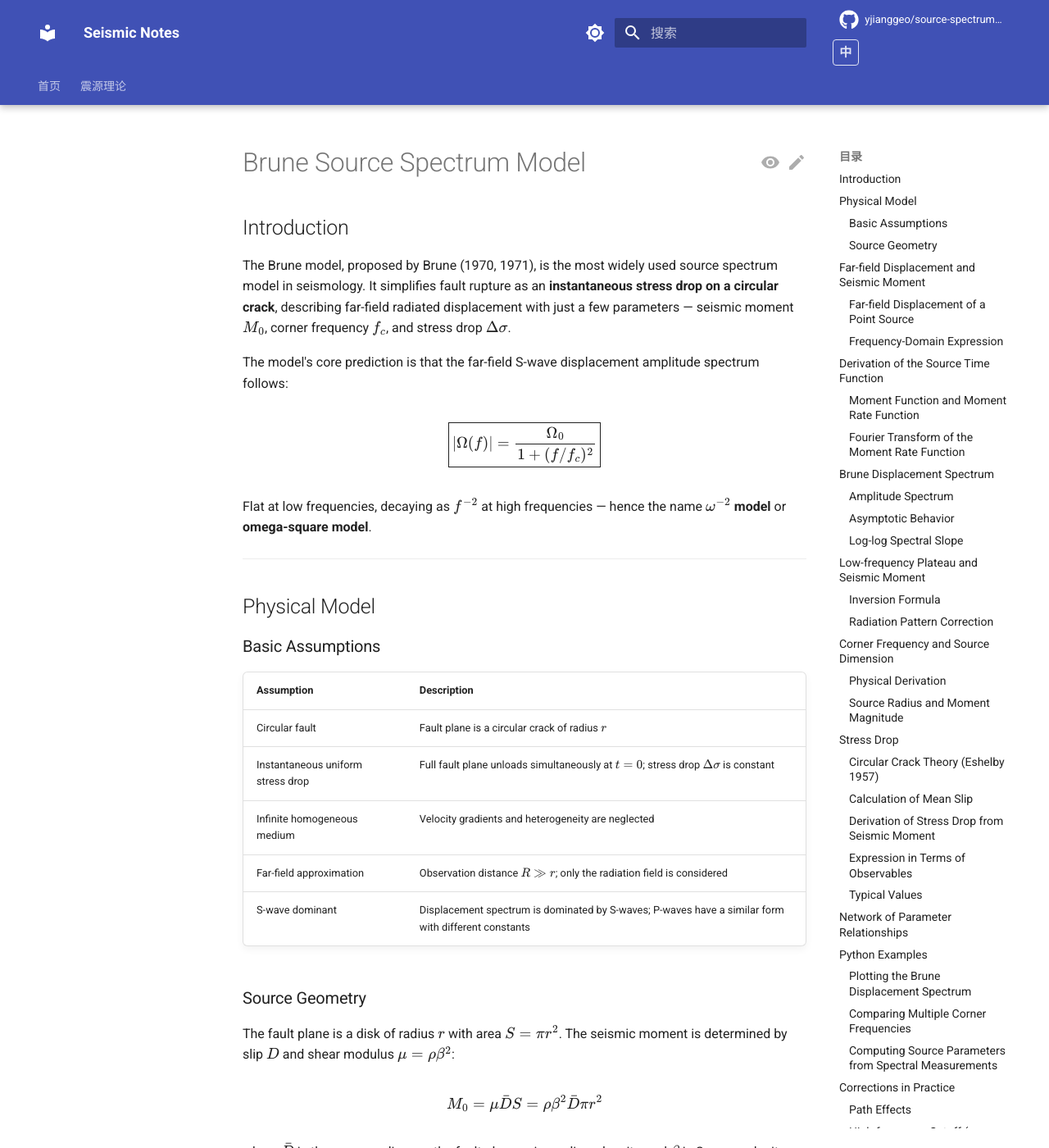
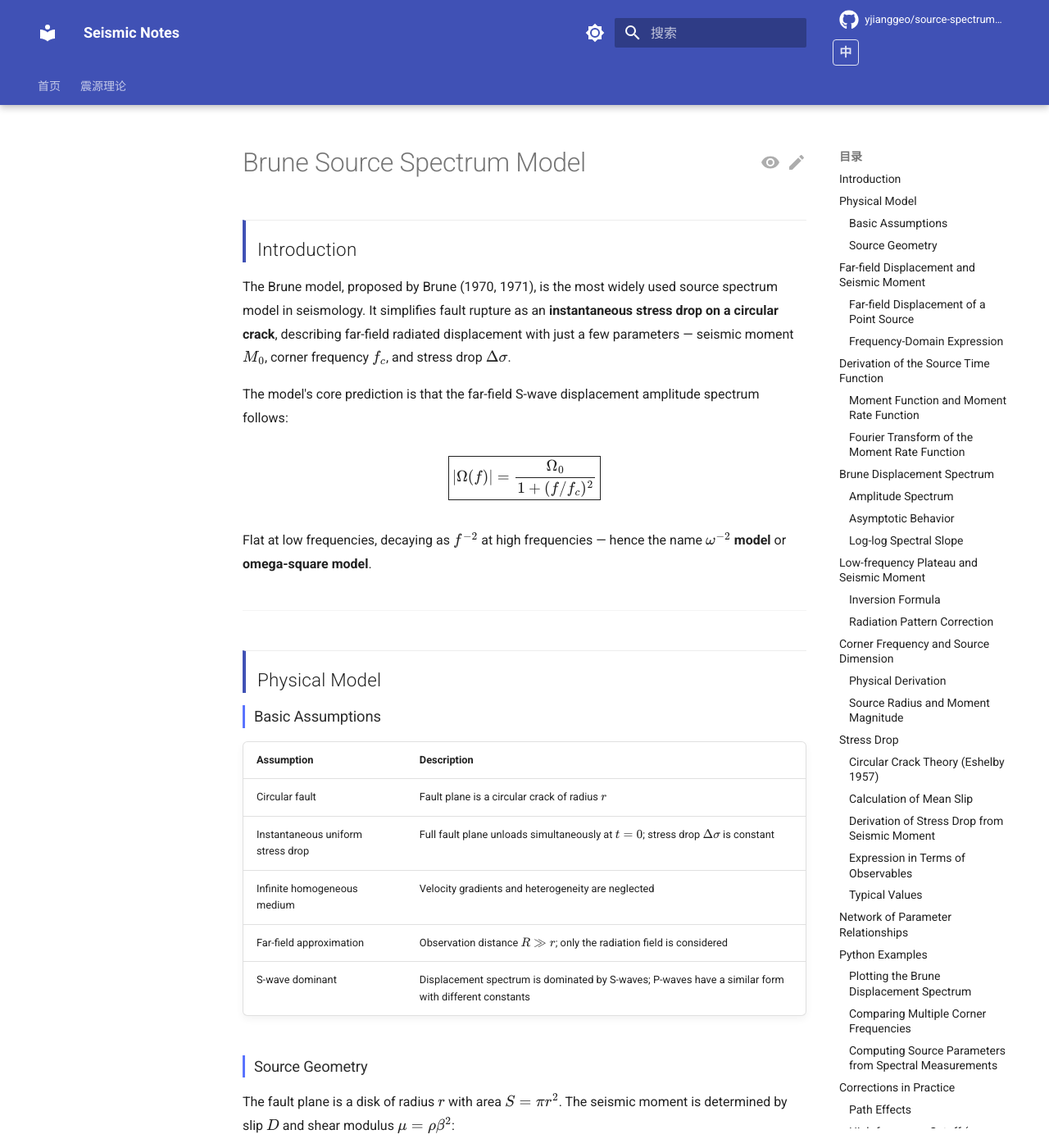
Before and after one commit to yjianggeo/seismic-notes, an MkDocs documentation site: the page built from docs/brune-en.md, in a window 1280 px wide and 1400 px high. Shown: the whole window at 82% size. Built offline with MkDocs 1.6.1 and Material for MkDocs 9.7.7, drawn with Linux system fonts in a browser that asks for light colours; comment, search, counter and statistics services are not loaded.

Commit message:
Improve heading and section visual hierarchy
- h2: top divider line + left color bar (primary color), increased top margin
- h3: left accent line (accent color), subtle indent
- h4: dashed bottom border, inline-block
- p: improved line-height (1.8) and paragraph spacing
- hr: more subtle styling

Co-Authored-By: Claude Sonnet 4.6 <noreply@anthropic.com>

```diff
--- a/docs/assets/stylesheets/extra.css
+++ b/docs/assets/stylesheets/extra.css
@@ -1,4 +1,51 @@
 /* 自定义样式 */
+
+/* ============================================================
+   标题层级视觉区分
+   ============================================================ */
+
+/* h2：节级标题 — 上方加分隔线 + 左侧色条 */
+.md-typeset h2 {
+  margin-top: 2.4rem;
+  padding-top: 1rem;
+  padding-left: 0.7rem;
+  border-top: 1px solid var(--md-default-fg-color--lightest);
+  border-left: 4px solid var(--md-primary-fg-color);
+  font-size: 1.4em;
+  letter-spacing: 0.01em;
+}
+
+/* h3：子节标题 — 左侧细线 + 轻微缩进 */
+.md-typeset h3 {
+  margin-top: 1.6rem;
+  padding-left: 0.55rem;
+  border-left: 3px solid var(--md-accent-fg-color);
+  font-size: 1.15em;
+  opacity: 0.95;
+}
+
+/* h4：小标题 — 下划线样式 */
+.md-typeset h4 {
+  margin-top: 1.2rem;
+  font-size: 1em;
+  font-weight: 700;
+  padding-bottom: 0.15rem;
+  border-bottom: 1px dashed var(--md-default-fg-color--light);
+  display: inline-block;
+}
+
+/* 正文段落：行高和段间距优化，增强可读性 */
+.md-typeset p {
+  line-height: 1.8;
+  margin-bottom: 0.75em;
+}
+
+/* hr 分隔线：更细腻 */
+.md-typeset hr {
+  margin: 2rem 0;
+  border-color: var(--md-default-fg-color--lightest);
+  opacity: 0.6;
+}
 
 /* 改善代码块样式 */
 .highlight pre {
```
